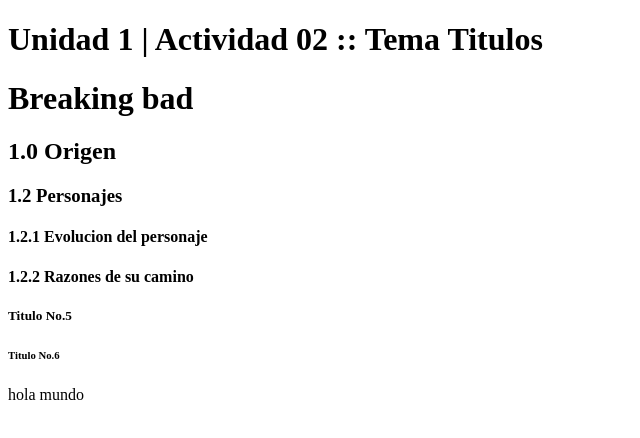
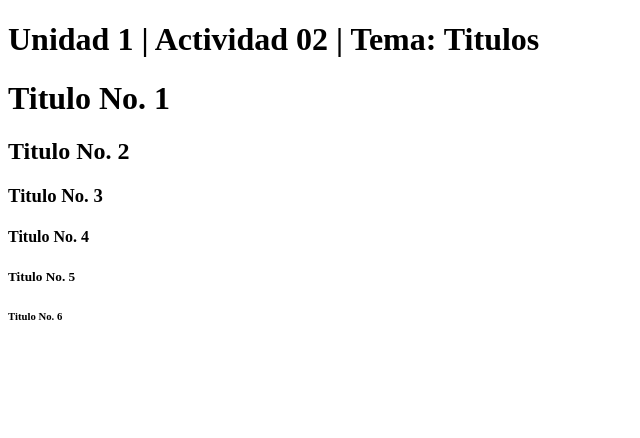
Before and after one commit to DieMede/DieMede.github.io, a plain HTML site: page Actividad _2.html in a window 1280 px wide. Shown: the whole page, without its empty margins (0-640 px from the left). Drawn offline with Linux system fonts and the light colour scheme.

Commit message:
Update Actividad _2.html

```diff
--- a/Actividad _2.html
+++ b/Actividad _2.html
@@ -1,24 +1,22 @@
 <!DOCTYPE html>
-<html>
-<head>
-<!--Llenar los datos para Titulo y metadata-->
-<title>Unidad 1# | Actividad </title>
-<Link rel="icon"type="image/x-icon"herf="favicon.ico">
-<meta charset="utf-8">
-<meta name="autor"contedent="Medellin Rios Diego de Jesus">
-<meta name="Fecha"contedent="Martes 11 de Febrero de 2025">
-<meta name="Descricion"contedent="Hola mundo">
-</head>
-<body>
-<!--Cambiar el titulo y colocar el contenido aqui-->
-<h1>Unidad 1 | Actividad 02 :: Tema Titulos</h1>
-<h1>Breaking bad</h1>
-<h2>1.0 Origen</h2>
-<h3>1.2 Personajes</h3>
-<h4>1.2.1 Evolucion del personaje</h4>
-<h4>1.2.2 Razones de su camino</h4>
-<h5>Titulo No.5</h5>
-<h6>Titulo No.6</h6>
-        hola mundo
-</body>
+<html lang="es">
+    <head>
+        <!-- Sección para el encabezado de la página -->
+        <title>Unidad 01 | Actividad No. 02</title>
+        <link rel="icon" type="image/x-icon" href="/favicon.ico">
+        <meta charset="utf-8">
+        <meta name="Autor" content="Meedelin Rios Diego">
+        <meta name="Fecha" content="Martes 11 de Febrero de 2025">
+        <meta name="Resumen" content="Titulos">
+    </head>
+    <body>
+        <!-- Sección para el contenido de la página web-->
+        <h1>Unidad 1 | Actividad 02 | Tema: Titulos</h1>
+        <h1>Titulo No. 1</h1>
+        <h2>Titulo No. 2</h2>
+        <h3>Titulo No. 3</h3>
+        <h4>Titulo No. 4</h4>
+        <h5>Titulo No. 5</h5>
+        <h6>Titulo No. 6</h6>
+    </body>
 </html>
```
